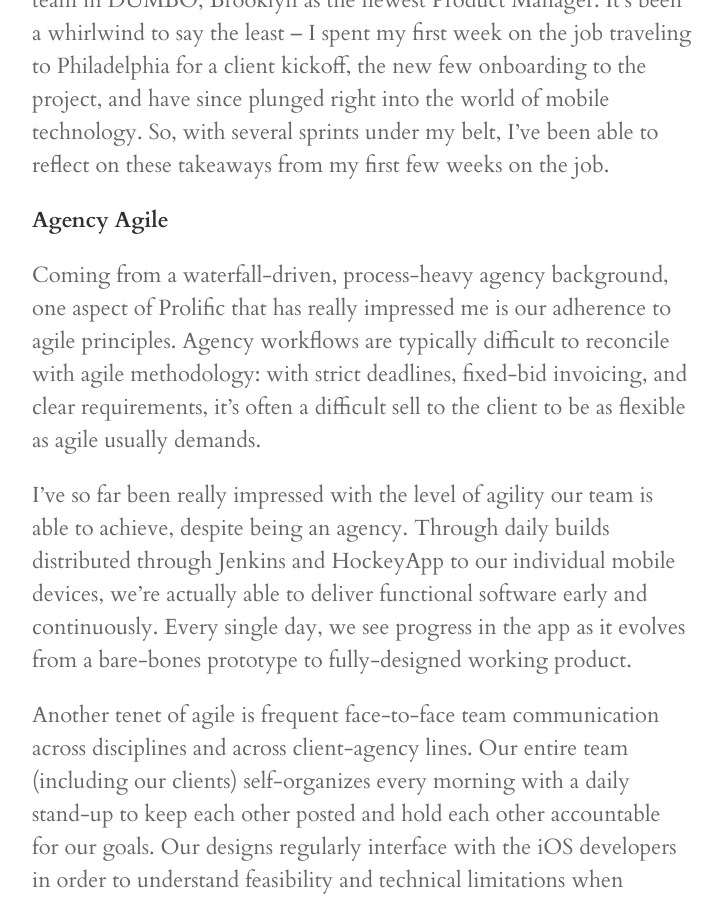
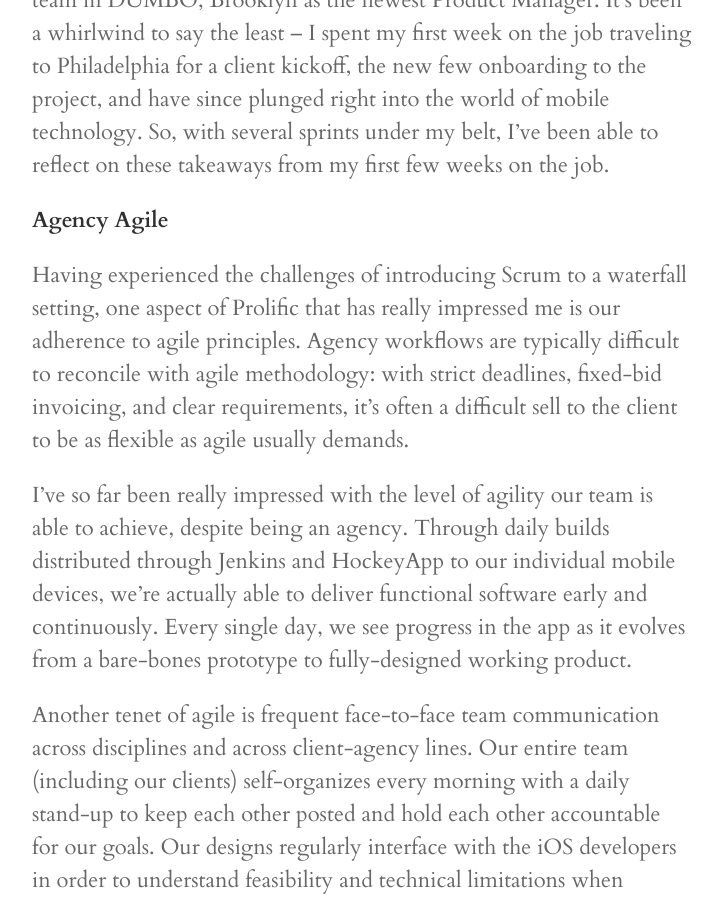
Before and after one commit to joyvchen/joyvchen.github.io, a Jekyll site: the page built from _posts/2015-02-21-my-first-month-as-a-prolific-pm.md, in a window 1280 px wide and 900 px high, scrolled down 303 px. Shown: the whole window, without its empty margins (278-1000 px from the left). Built offline with Jekyll 4.4.1, drawn with Linux system fonts in a browser that asks for light colours; nearby versions of some CDN libraries; some web fonts are replaced; Markdown is read by kramdown in place of the engine named in the settings.

Commit message:
copy edits

```diff
--- a/_posts/2015-02-21-my-first-month-as-a-prolific-pm.md
+++ b/_posts/2015-02-21-my-first-month-as-a-prolific-pm.md
@@ -7,7 +7,7 @@
 
 **Agency Agile**
 
-Coming from a waterfall-driven, process-heavy agency background, one aspect of Prolific that has really impressed me is our adherence to agile principles. Agency workflows are typically difficult to reconcile with agile methodology: with strict deadlines, fixed-bid invoicing, and clear requirements, it’s often a difficult sell to the client to be as flexible as agile usually demands.
+Having experienced the challenges of introducing Scrum to a waterfall setting, one aspect of Prolific that has really impressed me is our adherence to agile principles. Agency workflows are typically difficult to reconcile with agile methodology: with strict deadlines, fixed-bid invoicing, and clear requirements, it’s often a difficult sell to the client to be as flexible as agile usually demands.
 
 I’ve so far been really impressed with the level of agility our team is able to achieve, despite being an agency. Through daily builds distributed through Jenkins and HockeyApp to our individual mobile devices, we’re actually able to deliver functional software early and continuously. Every single day, we see progress in the app as it evolves from a bare-bones prototype to fully-designed working product.
 
```
